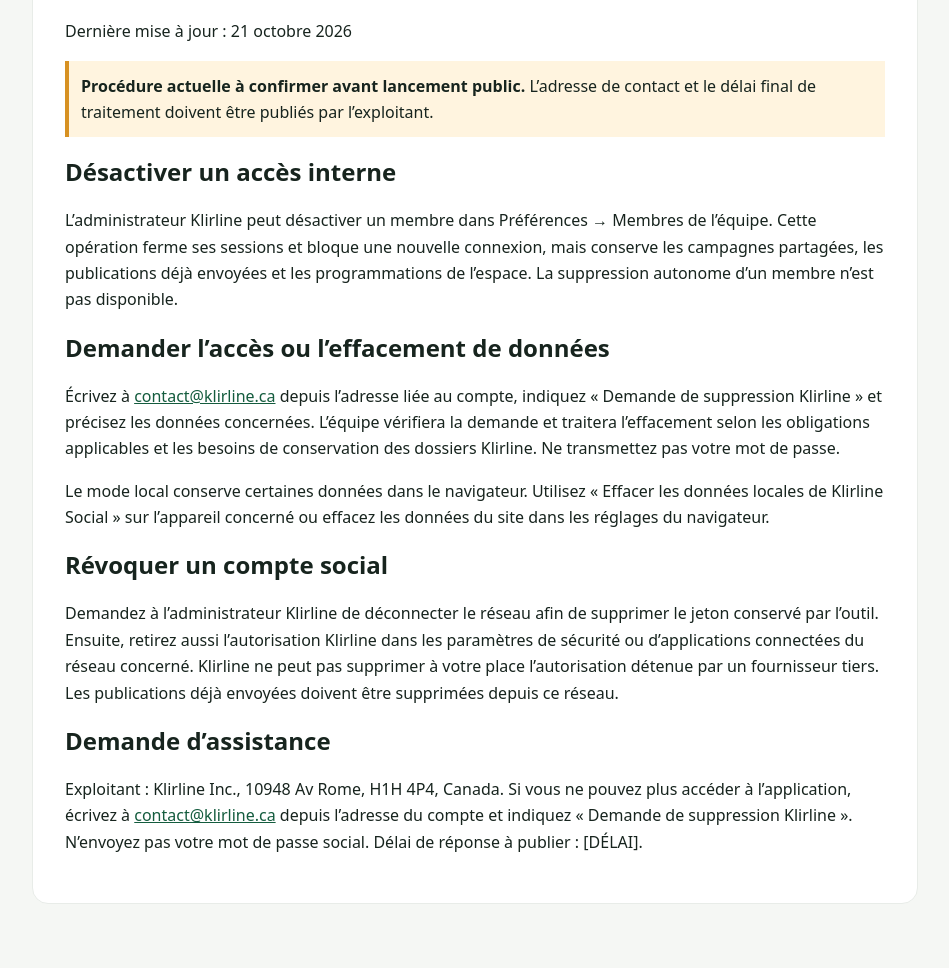
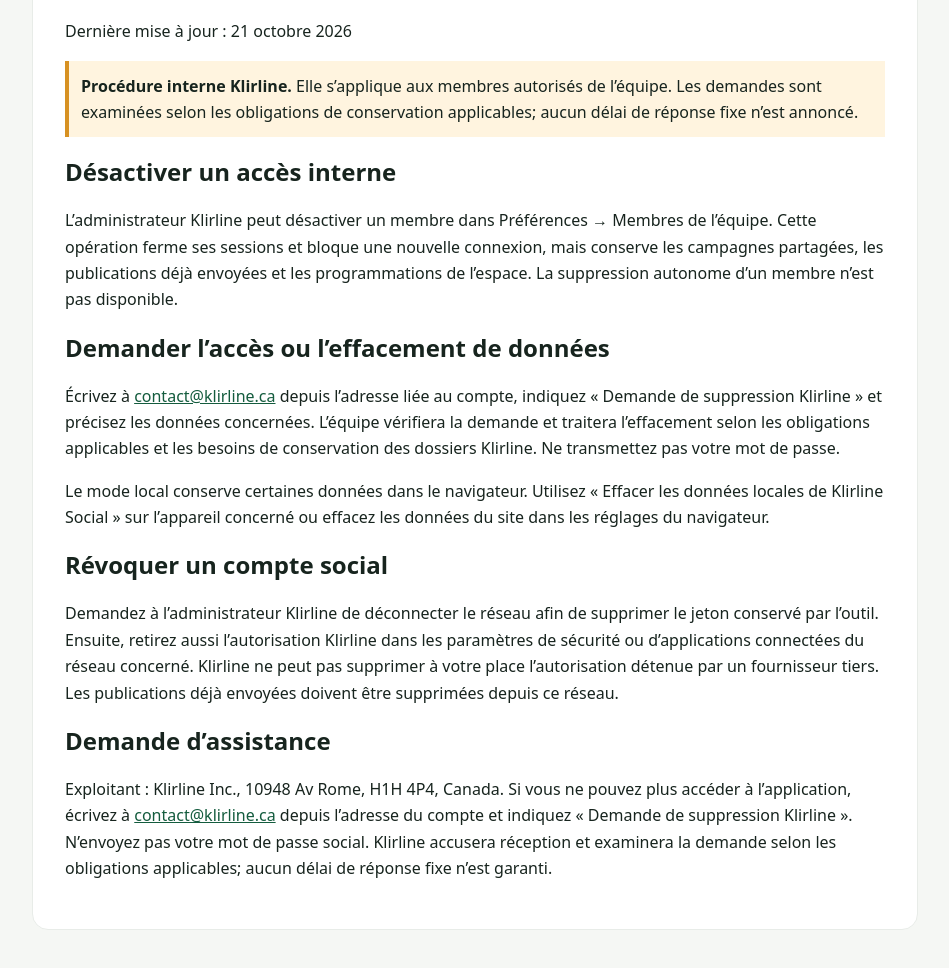
Before and after one commit to pipoxdavensonazor-bot/klirline-social-publisher, a website: page deletion.html in a window 1280 px wide. Shown: the part 164-1132 px from the top of the page, without its empty margins (165-1114 px from the left). Before the commit the page ends 1108 px from the top, so only its background shows below. Drawn offline with Linux system fonts and the light colour scheme.

Commit message:
Clarify internal data deletion procedure

```diff
--- a/deletion.html
+++ b/deletion.html
@@ -1,6 +1,6 @@
 <!doctype html>
 <html lang="fr"><head><meta charset="utf-8"><meta name="viewport" content="width=device-width,initial-scale=1"><meta name="robots" content="noindex,nofollow"><title>Suppression des données — Klirline Social</title><style>body{font:16px/1.65 system-ui,sans-serif;color:#17241e;background:#f5f7f4;margin:0}.wrap{max-width:820px;margin:40px auto;padding:32px;background:white;border:1px solid #e8ece8;border-radius:16px}h1,h2{line-height:1.25}h1{font-size:2rem}a{color:#145c3e}.draft{padding:12px;background:#fff4df;border-left:4px solid #d79122}</style></head>
-<body><main class="wrap"><a href="index.html">← Retour à Klirline Social</a><h1>Suppression des données</h1><p>Dernière mise à jour : 21 octobre 2026</p><p class="draft"><strong>Procédure actuelle à confirmer avant lancement public.</strong> L’adresse de contact et le délai final de traitement doivent être publiés par l’exploitant.</p>
+<body><main class="wrap"><a href="index.html">← Retour à Klirline Social</a><h1>Suppression des données</h1><p>Dernière mise à jour : 21 octobre 2026</p><p class="draft"><strong>Procédure interne Klirline.</strong> Elle s’applique aux membres autorisés de l’équipe. Les demandes sont examinées selon les obligations de conservation applicables; aucun délai de réponse fixe n’est annoncé.</p>
 <h2>Désactiver un accès interne</h2><p>L’administrateur Klirline peut désactiver un membre dans Préférences → Membres de l’équipe. Cette opération ferme ses sessions et bloque une nouvelle connexion, mais conserve les campagnes partagées, les publications déjà envoyées et les programmations de l’espace. La suppression autonome d’un membre n’est pas disponible.</p><h2>Demander l’accès ou l’effacement de données</h2><p>Écrivez à <a href="mailto:contact@klirline.ca">contact@klirline.ca</a> depuis l’adresse liée au compte, indiquez « Demande de suppression Klirline » et précisez les données concernées. L’équipe vérifiera la demande et traitera l’effacement selon les obligations applicables et les besoins de conservation des dossiers Klirline. Ne transmettez pas votre mot de passe.</p><p>Le mode local conserve certaines données dans le navigateur. Utilisez « Effacer les données locales de Klirline Social » sur l’appareil concerné ou effacez les données du site dans les réglages du navigateur.</p>
 <h2>Révoquer un compte social</h2><p>Demandez à l’administrateur Klirline de déconnecter le réseau afin de supprimer le jeton conservé par l’outil. Ensuite, retirez aussi l’autorisation Klirline dans les paramètres de sécurité ou d’applications connectées du réseau concerné. Klirline ne peut pas supprimer à votre place l’autorisation détenue par un fournisseur tiers. Les publications déjà envoyées doivent être supprimées depuis ce réseau.</p>
-<h2>Demande d’assistance</h2><p>Exploitant : Klirline Inc., 10948 Av Rome, H1H 4P4, Canada. Si vous ne pouvez plus accéder à l’application, écrivez à <a href="mailto:contact@klirline.ca">contact@klirline.ca</a> depuis l’adresse du compte et indiquez « Demande de suppression Klirline ». N’envoyez pas votre mot de passe social. Délai de réponse à publier : [DÉLAI].</p></main></body></html>
+<h2>Demande d’assistance</h2><p>Exploitant : Klirline Inc., 10948 Av Rome, H1H 4P4, Canada. Si vous ne pouvez plus accéder à l’application, écrivez à <a href="mailto:contact@klirline.ca">contact@klirline.ca</a> depuis l’adresse du compte et indiquez « Demande de suppression Klirline ». N’envoyez pas votre mot de passe social. Klirline accusera réception et examinera la demande selon les obligations applicables; aucun délai de réponse fixe n’est garanti.</p></main></body></html>
```
